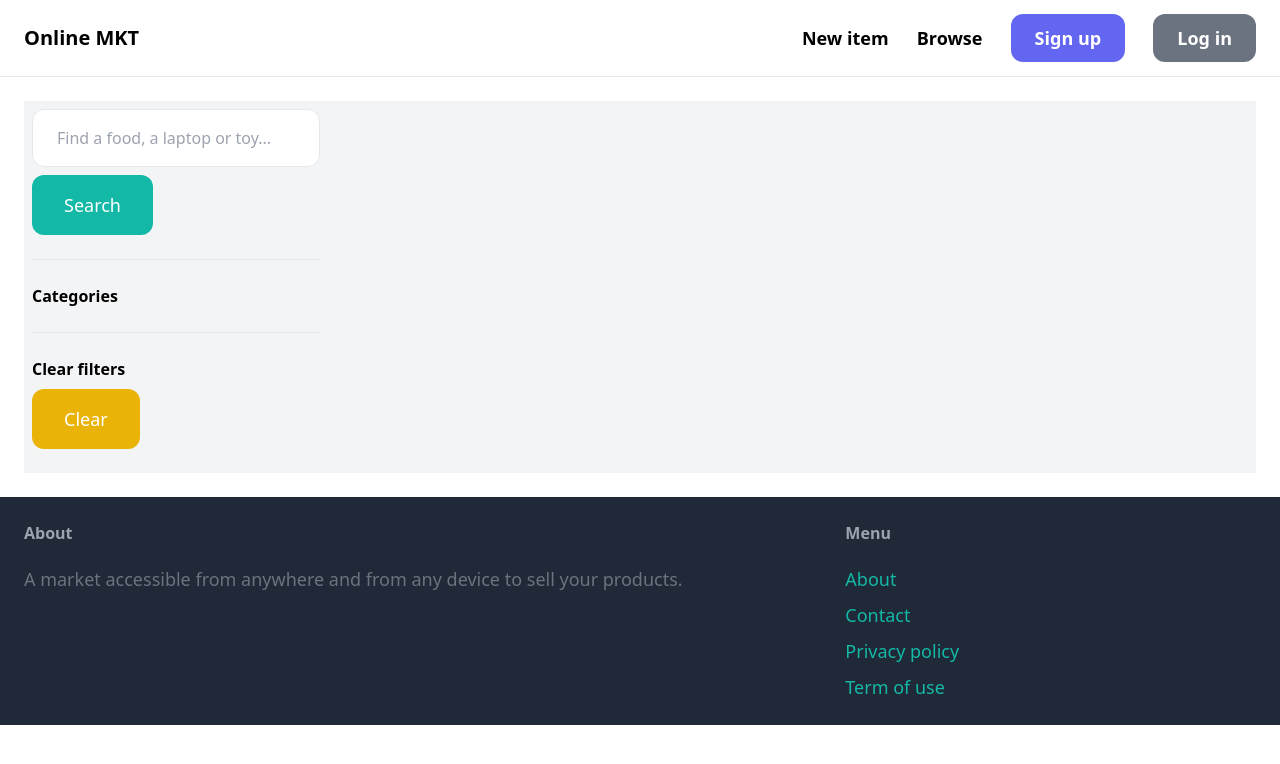
After one commit to Xerrex/online_markeplace_snack, a Django app: page /items/ in a window 1280 px wide. The commit adds this page. Shown: the top 764 px of the page. Run offline with Django 4.2, Linux system fonts and the light colour scheme; data that the repository does not hold is empty; some libraries are stand-ins or nearby versions.

Commit message:
Add Items searching

```diff
--- a/core_app/templates/core/base.html
+++ b/core_app/templates/core/base.html
@@ -16,7 +16,7 @@
 
       <div class="space-x-6">
         <a href="{% url 'mkt_item:new' %}" class="text-lg font-semibold hover:text-gray-500">New item</a>
-        <a href="#" class="text-lg font-semibold hover:text-gray-500">Browse</a>
+        <a href="{% url 'mkt_item:browse' %}" class="text-lg font-semibold hover:text-gray-500">Browse</a>
 
         {% if request.user.is_authenticated %}
           <a href="#" class="px-6 py-3 text-lg font-semibold bg-indigo-500 hover:bg-indigo-700 text-white rounded-xl">Inbox</a>
--- /dev/null
+++ b/mkt_item/templates/mkt_item/browse_items.html
@@ -0,0 +1,57 @@
+{% extends 'core/base.html' %}
+
+{% block title %}Browse{% endblock %}
+
+
+{% block content %}
+<div class="pb-6 grid grid-cols-4 gap-4 bg-gray-100">
+  <div class="col-span-1 pt-2 pl-2">
+    <form method="get" action="{% url 'mkt_item:browse' %}">
+      <input name="query" class="w-full py-4 px-6 border rounded-xl" type="text" value="{{ query }}" placeholder="Find a food, a laptop or toy...">
+
+      <button class="mt-2 py-4 px-8 text-lg bg-teal-500 text-white rounded-xl">Search</button>
+    </form>
+
+    <hr class="my-6">
+
+    <p class="font-semibold">Categories</p>
+
+    <ul>
+        {% for category in categories %}
+            <li class="py-2 px-2 rounded-xl{% if category.id == category_id %} bg-gray-200{% endif %}">
+                <a href="{% url 'mkt_item:browse' %}?query={{ query }}&category={{ category.id }}">{{ category.name }}</a>
+            </li>
+        {% endfor %}
+    </ul>
+
+    <hr class="my-6">
+    <p class="font-semibold">Clear filters</p>
+    <ul>
+      <li><a href="{% url 'mkt_item:browse' %}" class="mt-2 py-4 px-8 inline-block bg-yellow-500 text-lg rounded-xl text-white">Clear</a>
+    </ul>
+
+  </div>
+  <div class="col-span-3 pt-2 pr-2">
+    <div class="grid grid-cols-3 gap-3 ">
+      {% for item in items %}
+          <div>
+              <a href="{% url 'mkt_item:detail' item.id %}">
+                  <div>
+                    {% if item.image %}
+                      <img src="{{ item.image.url }}" class="rounded-t-xl">
+                    {% else %}
+                        <img src="{{ item.category.image.url }}" class="rounded-t-xl">
+                    {% endif %}
+                  </div>
+
+                  <div class="p-6 bg-white rounded-b-xl">
+                      <h2 class="text-2xl">{{ item.name }}</h2>
+                      <p class="text-gray-500">Price: {{ item.price }}</p>
+                  </div>
+              </a>
+          </div>
+      {% endfor %}
+  </div>
+  </div>
+</div>
+{% endblock %}
--- a/mkt_item/urls.py
+++ b/mkt_item/urls.py
@@ -6,6 +6,7 @@ app_name = "mkt_item"
 
 
 urlpatterns = [
+    path("", views.browse, name="browse"),
     path("new/", views.new_mkt_item, name="new"),
     path("<int:pk>/", views.detail, name="detail"),
     path('<int:pk>/edit/', views.edit, name='edit'),
--- a/mkt_item/views.py
+++ b/mkt_item/views.py
@@ -1,8 +1,29 @@
 from django.shortcuts import render, get_object_or_404, redirect
 from django.contrib.auth.decorators import login_required
+from django.db.models import Q
 
-from .models import Item
+from .models import Item, Category
 from.forms import NewItemForm, EditItemForm
+
+
+def browse(request):
+    query = request.GET.get('query', '')
+    category_id = request.GET.get('category', 0)
+    categories = Category.objects.all()
+    items = Item.objects.filter(is_sold=False)
+
+    if category_id:
+        items = items.filter(category_id=category_id)
+
+    if query:
+        items = items.filter(Q(name__icontains=query) | Q(description__icontains=query))
+
+    return render(request, 'mkt_item/browse_items.html', {
+        'items': items,
+        'query': query,
+        'categories': categories,
+        'category_id': int(category_id)
+    })
 
 
 def detail(request, pk):
```
